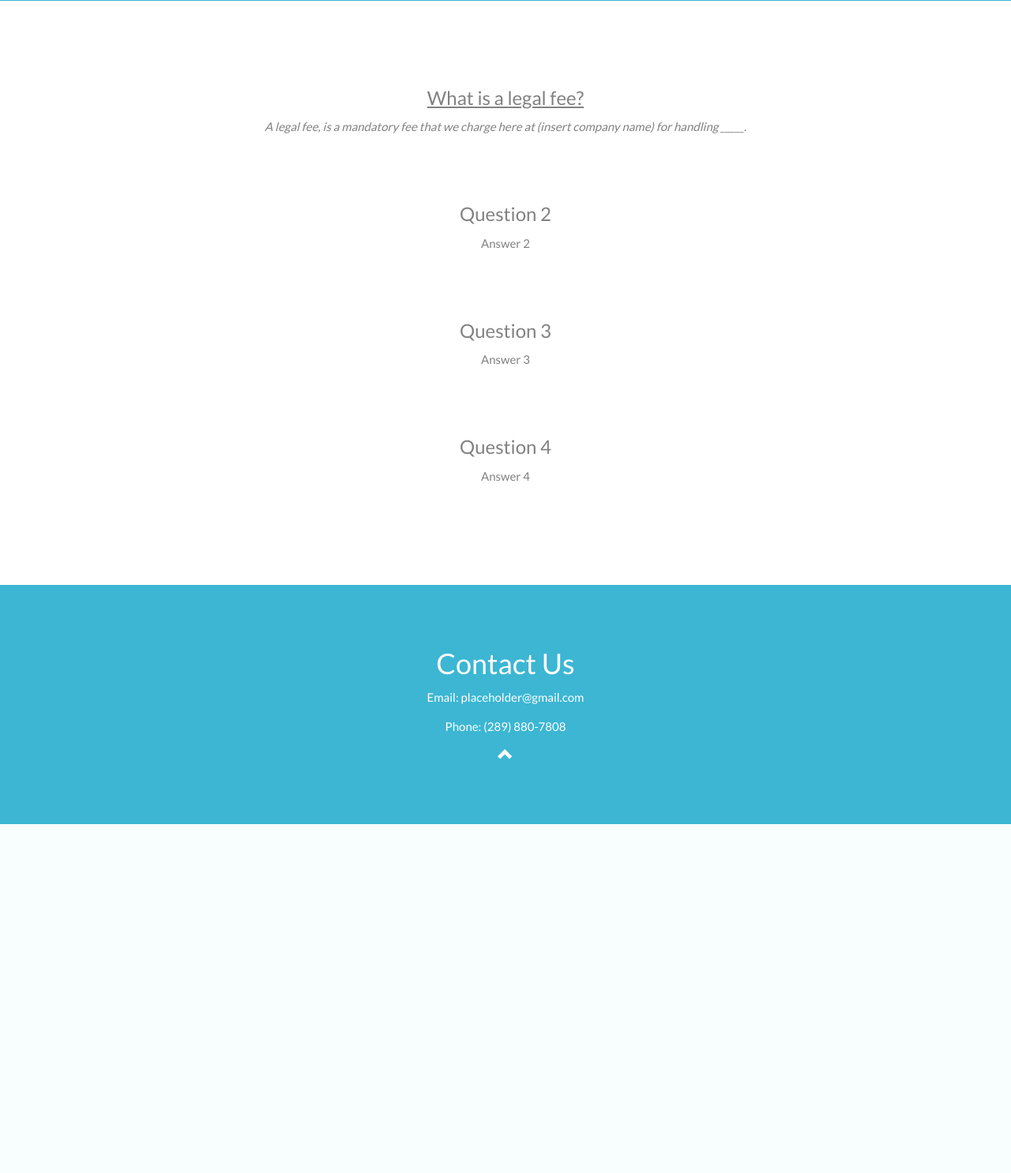
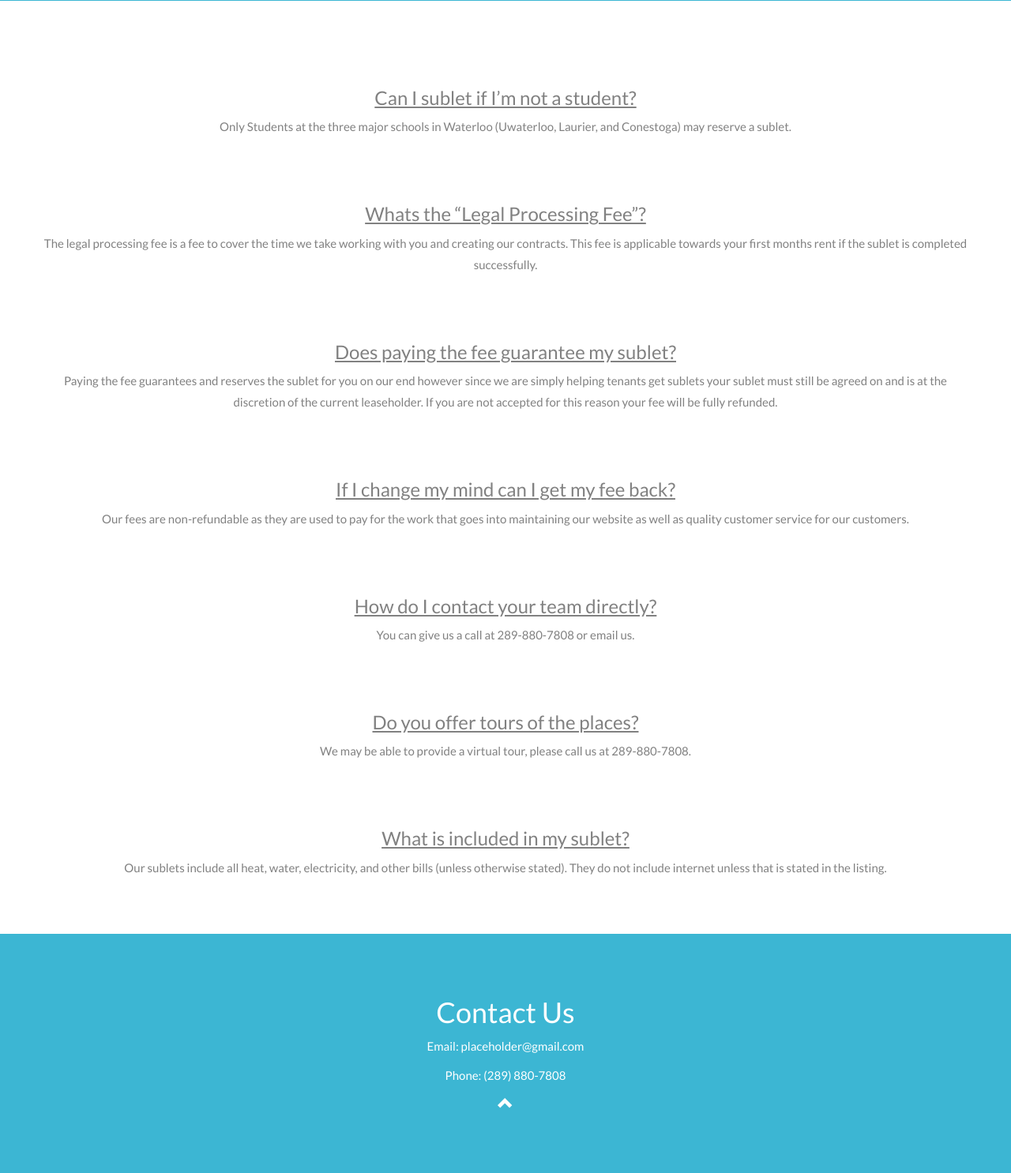
Before and after one commit to tuanla074/UniversitySublet, a Django app: page /sublets/FAQ/ in a window 1280 px wide. Shown: the part 351-1837 px from the top of the page at 79% size. Before the commit the page ends 1395 px from the top, so only its background shows below. Run offline with Django 3.2, Linux system fonts and the light colour scheme; some libraries are stand-ins or nearby versions.

```diff
--- a/sublets/templates/sublets/FAQ.html
+++ b/sublets/templates/sublets/FAQ.html
@@ -1,13 +1,25 @@
 {% extends 'sublets/base.html' %}
 {% block main_content %}
-<u><h3>What is a legal fee?</h3></u>
-<i><p>A legal fee, is a mandatory fee that we charge here at (insert company name) for handling _____.</p></i><br><br>
-<h3>Question 2</h3>
-<p>Answer 2</p><br><br>
-<h3>Question 3</h3>
-<p>Answer 3</p><br><br>
-<h3>Question 4</h3>
-<p>Answer 4</p><br><br>
+<u><h3>Can I sublet if I’m not a student?</h3></u>
+<p>Only Students at the three major schools in Waterloo (Uwaterloo, Laurier, and Conestoga) may reserve a sublet.
+</p><br><br>
+<u><h3>Whats the “Legal Processing Fee”?</h3></u>
+<p>The legal processing fee is a fee to cover the time we take working with you and creating our contracts.
+    This fee is applicable towards your first months rent if the sublet is completed successfully.</p><br><br>
+<u><h3>Does paying the fee guarantee my sublet?</h3></u>
+<p>Paying the fee guarantees and reserves the sublet for you on our end however since we are simply helping tenants
+    get sublets your sublet must still be agreed on and is at the discretion of the current leaseholder.
+    If you are not accepted for this reason your fee will be fully refunded.</p><br><br>
+<u><h3>If I change my mind can I get my fee back?</h3></u>
+<p>Our fees are non-refundable as they are used to pay for the work that goes into maintaining our website as well
+    as quality customer service for our customers.</p><br><br>
+<u><h3>How do I contact your team directly?</h3></u>
+<p>You can give us a call at 289-880-7808 or email us.</p><br><br>
+<u><h3>Do you offer tours of the places?</h3></u>
+<p>We may be able to provide a virtual tour, please call us at 289-880-7808.</p><br><br>
+<u><h3>What is included in my sublet?</h3></u>
+<p>Our sublets include all heat, water, electricity, and other bills (unless otherwise stated).
+    They do not include internet unless that is stated in the listing.</p>
 
 
 
--- a/sublets/templates/sublets/details.html
+++ b/sublets/templates/sublets/details.html
@@ -18,7 +18,7 @@
                 Company: {{ detail_sublet.sublet_place.sublet_company }} <br />
                 Price: {{ detail_sublet.sublist_price}} CAD<br />
                 Utilities: {{ detail_sublet.utilities}}<br />
-                <div class="ex1" style="width:100%">{{ detail_sublet.sublet_description }}</div>
+                <div class="ex1" style="width:100%;">{{ detail_sublet.sublet_description }}</div>
                 <a href="{% url 'sublets:subtenantInfo' listing_id=detail_sublet.id %}" class="specific_button btn">Reserve</a>
     </div>
     <h3>In order to reserve this property you must pay a $50 legal Fee.</h3>
--- a/sublets/templates/sublets/index.html
+++ b/sublets/templates/sublets/index.html
@@ -16,7 +16,7 @@
         {% if sublet.sublet_status == 1%}
             <li class="col-md-5 border border-dark text-dark text-center">
                 <a href="{% url 'sublets:details' listing_id=sublet.id %}">
-                <h1 class="text-dark">Placeholder for img</h1><br/>
+                    <img src="{{ sublet.sublet_main_image.url }}" style="margin: 10px; width: 100%"><br/>
                 </a>
                 Start date: {{ sublet.sublet_start_date }} <br />
                 End date: {{ sublet.sublet_end_date }} <br />
--- a/sublets/views.py
+++ b/sublets/views.py
@@ -78,7 +78,7 @@ def legalFee(request, listing_id):
         gr_address = request.POST.get('gr_addr', False)
         subtenant = Subtenant(legal_name=fullname, phone_number=phone, email=user_email,
                               photo_id=photoId, signature=user_signature,
-                              chosen_sub=sublet_place ,gr_name=gr_name, gr_phone=gr_phone,
+                              chosen_sub=sublet_place, gr_name=gr_name, gr_phone=gr_phone,
                               gr_email=gr_email, gr_address=gr_address)
         subtenant.save()
 
```
